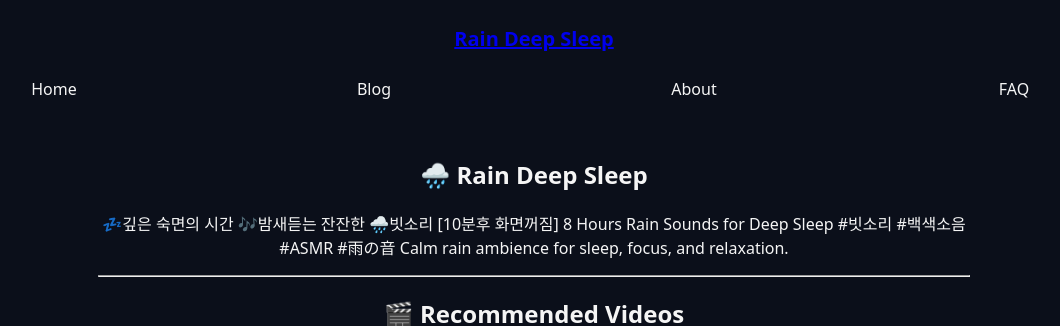
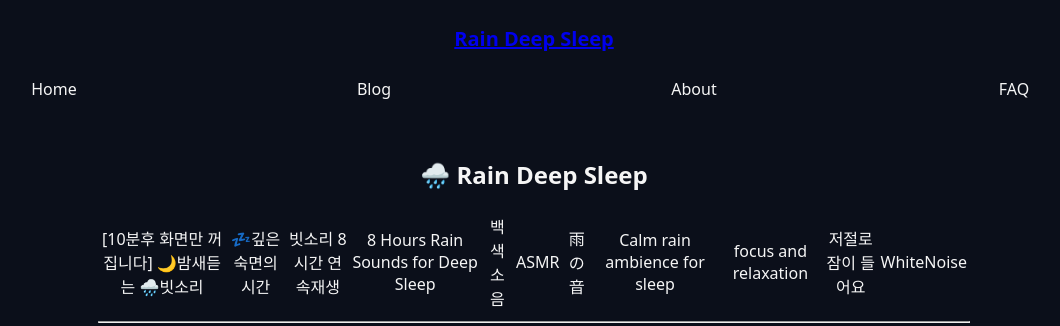
Before and after one commit to choijangwook/rain-deep-sleep, a Jekyll site: the page built from index.md, in a window 1280 px wide, cut to the strip 0-326 px from the top of the page. Shown: the whole strip, without its empty margins (106-1166 px from the left). Built offline with Jekyll 4.4.1, drawn with Linux system fonts in a browser that asks for light colours.

Commit message:
Update index.md

```diff
--- a/index.md
+++ b/index.md
@@ -5,7 +5,7 @@ title: Home
 
 ## 🌧️ Rain Deep Sleep
 
-💤깊은 숙면의 시간 🎶밤새듣는 잔잔한 🌧️빗소리 [10분후 화면꺼짐] 8 Hours Rain Sounds for Deep Sleep #빗소리 #백색소음 #ASMR #雨の音 Calm rain ambience for sleep, focus, and relaxation.
+[10분후 화면만 꺼집니다] 🌙밤새듣는 🌧️빗소리 | 💤깊은 숙면의 시간 | 빗소리 8시간 연속재생 | 8 Hours Rain Sounds for Deep Sleep | 백색소음 | ASMR | 雨の音 | Calm rain ambience for sleep | focus and relaxation | 저절로 잠이 들어요 | WhiteNoise |
 
 ---
 
```
